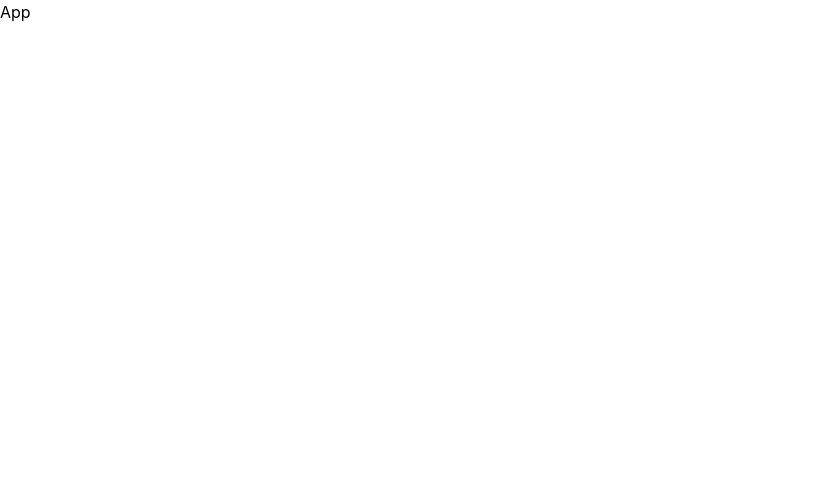
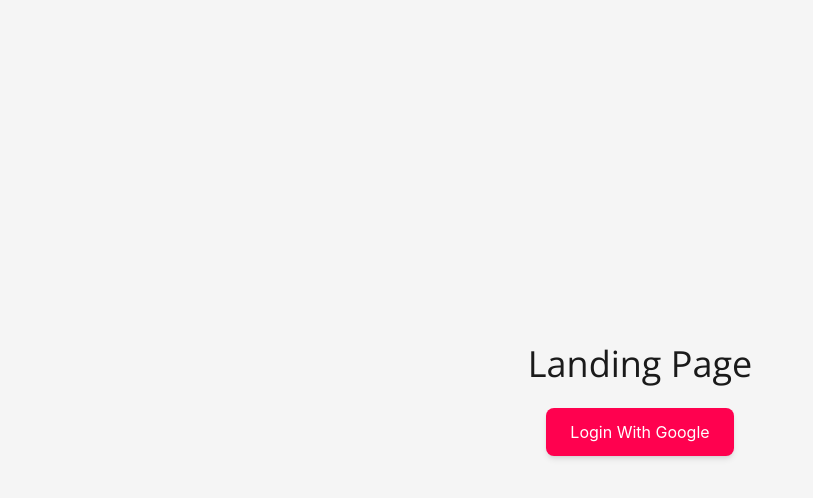
Before and after one commit to Antholem/web-portfolio, a React (Create React App) app in the folder portfolio/client/: page / in a window 1280 px wide. Shown: the top 498 px of the page, without its empty margins (0-813 px from the left). Built offline with nearby package versions, Linux system fonts and the light colour scheme.

Commit message:
Deploy React app on Firebase hosting with Github Actions

```diff
--- a/portfolio/client/package.json
+++ b/portfolio/client/package.json
@@ -4,6 +4,7 @@
   "private": true,
   "dependencies": {
     "cra-template": "1.2.0",
+    "firebase": "^11.1.0",
     "react": "^19.0.0",
     "react-dom": "^19.0.0",
     "react-scripts": "5.0.1",
--- a/portfolio/client/src/App.js
+++ b/portfolio/client/src/App.js
@@ -1,9 +1,32 @@
 import React from "react";
+import { signInWithPopup, GoogleAuthProvider } from "firebase/auth";
+import { auth } from "./config/firebase";
 
 function App() {
+  const handleGoogleLogin = async () => {
+    const provider = new GoogleAuthProvider();
+    try {
+      const result = await signInWithPopup(auth, provider);
+      const user = result.user;
+      console.log("User Info:", user); // Log user information
+      alert(`Welcome, ${user.displayName}!`);
+    } catch (error) {
+      console.error("Error during login:", error.message);
+      alert("Login failed. Please try again.");
+    }
+  };
+
   return (
-    <div>App</div>
-  )
+    <main className="min-h-screen flex flex-col items-center justify-center bg-light text-dark">
+      <h1 className="text-4xl font-heading mb-6">Landing Page</h1>
+      <button
+        onClick={handleGoogleLogin}
+        className="px-6 py-3 bg-brand text-white rounded-lg shadow-md hover:bg-dark"
+      >
+        Login With Google
+      </button>
+    </main>
+  );
 }
 
 export default App;
--- /dev/null
+++ b/portfolio/client/src/config/firebase.js
@@ -0,0 +1,26 @@
+// Import the functions you need from the SDKs you need
+import { initializeApp } from "firebase/app";
+import { getFirestore } from "firebase/firestore";
+import { getAuth } from "firebase/auth";
+import { getStorage } from "firebase/storage";
+// TODO: Add SDKs for Firebase products that you want to use
+// https://firebase.google.com/docs/web/setup#available-libraries
+
+// Your web app's Firebase configuration
+const firebaseConfig = {
+    apiKey: "AIzaSyC3eK5dutUBa4Yiat88Ua6lGunPzZiDvLo",
+    authDomain: "web-portfolio-projects.firebaseapp.com",
+    projectId: "web-portfolio-projects",
+    storageBucket: "web-portfolio-projects.firebasestorage.app",
+    messagingSenderId: "136806660749",
+    appId: "1:136806660749:web:39f501543e1325cb30c0c4"
+};
+
+// Initialize Firebase
+const app = initializeApp(firebaseConfig);
+
+// Export services
+export const db = getFirestore(app);
+export const auth = getAuth(app);
+export const storage = getStorage(app);
+export default app;
```
Also changed, not shown: portfolio/client/firebase.json (added), 2 other files (tests, documents, lock files or other folders).
